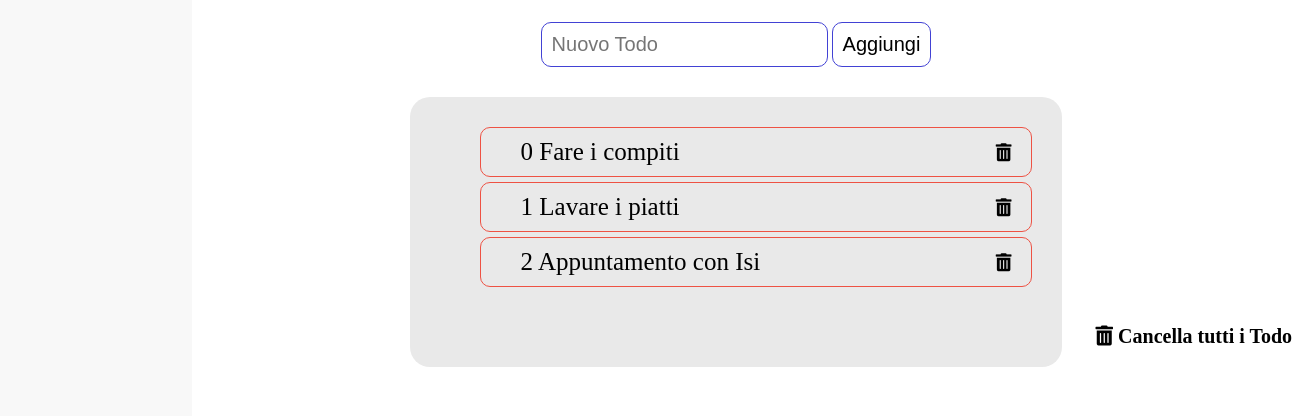
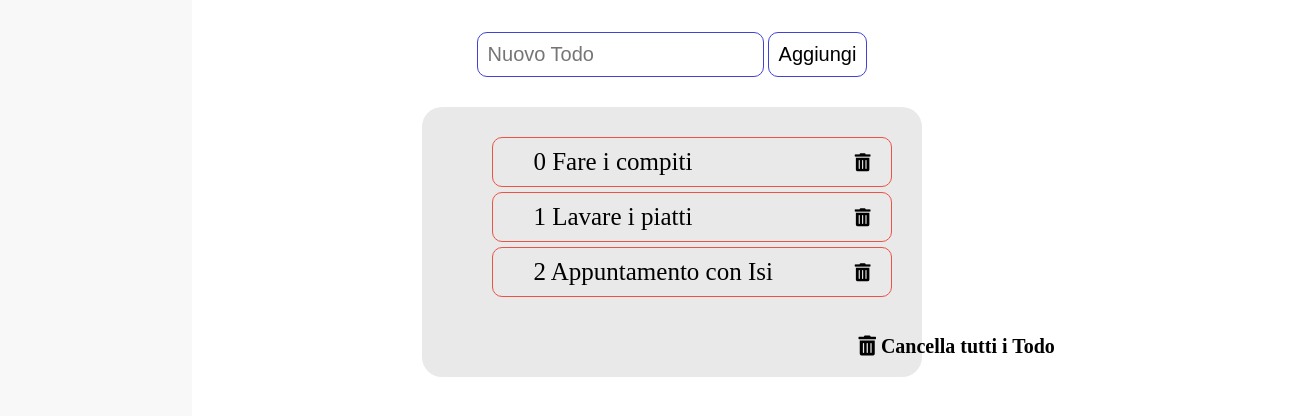
Before and after one commit to Davidebaiocchi/vue-todolist, a plain HTML site: page index.html in a window 1280 px wide. Shown: the part 432-848 px from the top of the page, 1314 px wide, since content can reach past the window. Drawn offline with nearby package versions, Linux system fonts and the light colour scheme.

Commit message:
end end end with plus

```diff
--- a/css/style.css
+++ b/css/style.css
@@ -10,6 +10,7 @@ header {
     width: 100%;
     height: 50px;
     position: relative;
+    position: fixed;
 }
 
 header .search {
@@ -46,6 +47,7 @@ i {
 /* _____________________MAIN_________________________ */
 main {
     display: flex;
+    padding-top: 60px;
 }
 
 main i {
@@ -59,12 +61,14 @@ main i {
     height: 100vh;
     padding-left: 30px;
     padding-top: 30px;
+    position: fixed;
 }
 
 .section-right {
     height: 100vh;
     width:  85%;
     padding-top: 50px;
+    padding-left: 20%;
 }
 
 .logo {
@@ -140,7 +144,7 @@ li i {
     cursor: pointer;
     position: relative;
     top: 20px;
-    left: 650px;
+    left: 400px;
 }
 
 .removeall:hover i {
```
